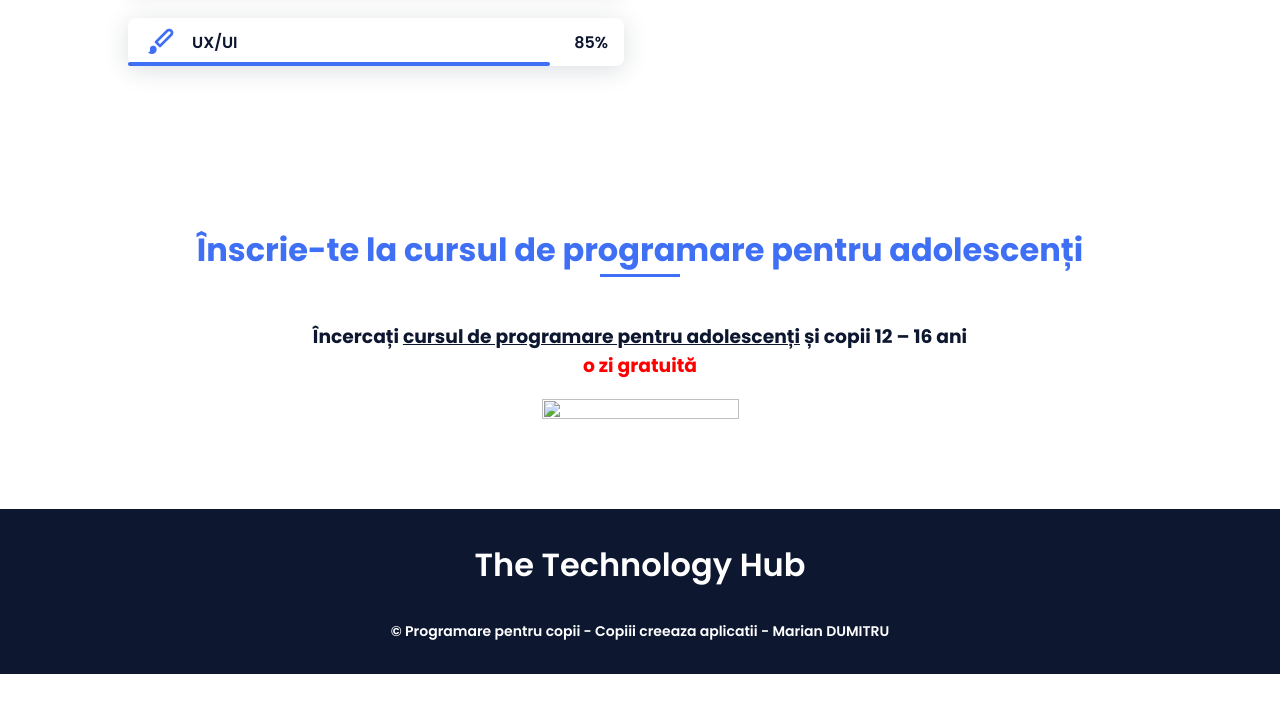
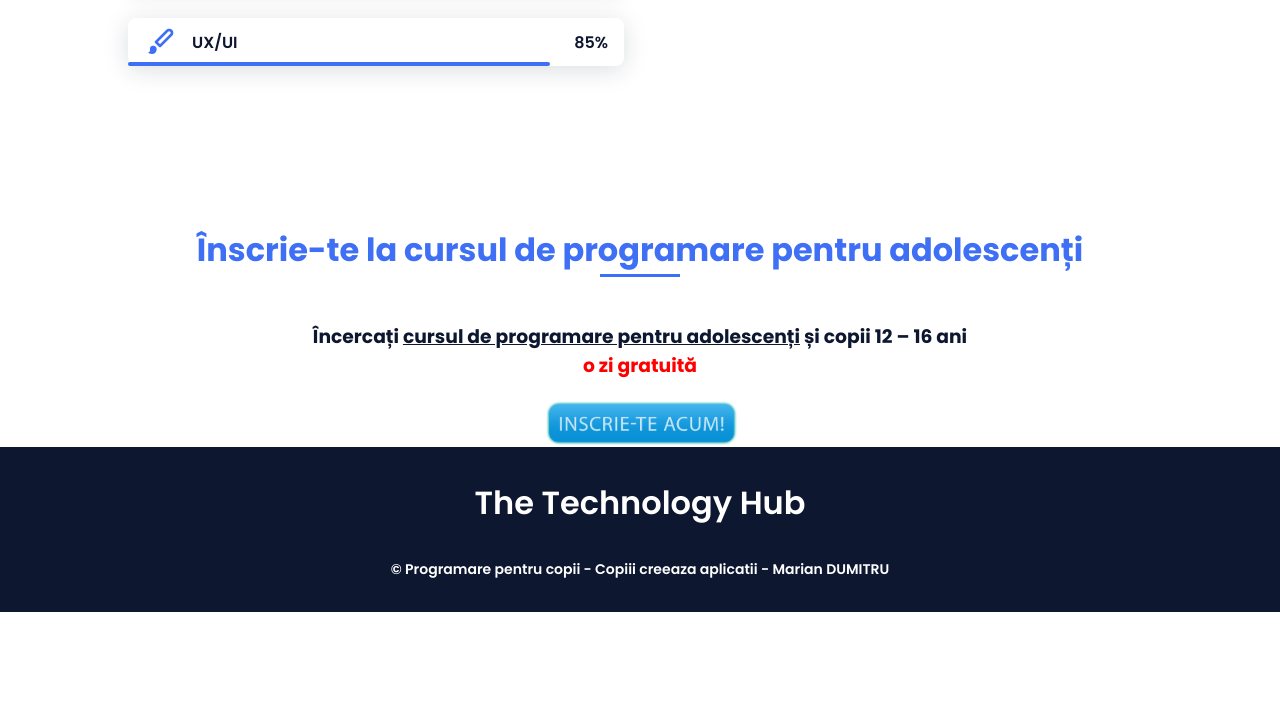
Before and after one commit to TheTechology/Programare-pentru-copii, a plain HTML site: page index.html in a window 1280 px wide. Shown: the part 2809-3521 px from the top of the page. After the commit the page ends 3469 px from the top, so only its background shows below. Drawn offline with nearby package versions, Linux system fonts and the light colour scheme.

Commit message:
Update index.html

```diff
--- a/index.html
+++ b/index.html
@@ -219,7 +219,7 @@
             zi gratuită</strong></span></h3>
             <p><a href="https://buy.stripe.com/dR65ks3Iq2ii0Cc28a"><img
                         style="display: block; margin-left: auto; margin-right: auto;"
-                        src="sme-slider-inscrie-te-acum.png" alt="" width="197"
+                        src="assets/img/sme-slider-inscrie-te-acum.png" alt="" width="197"
                         height="110" /></a></p>
 
             <!--===== FOOTER =====-->
```
